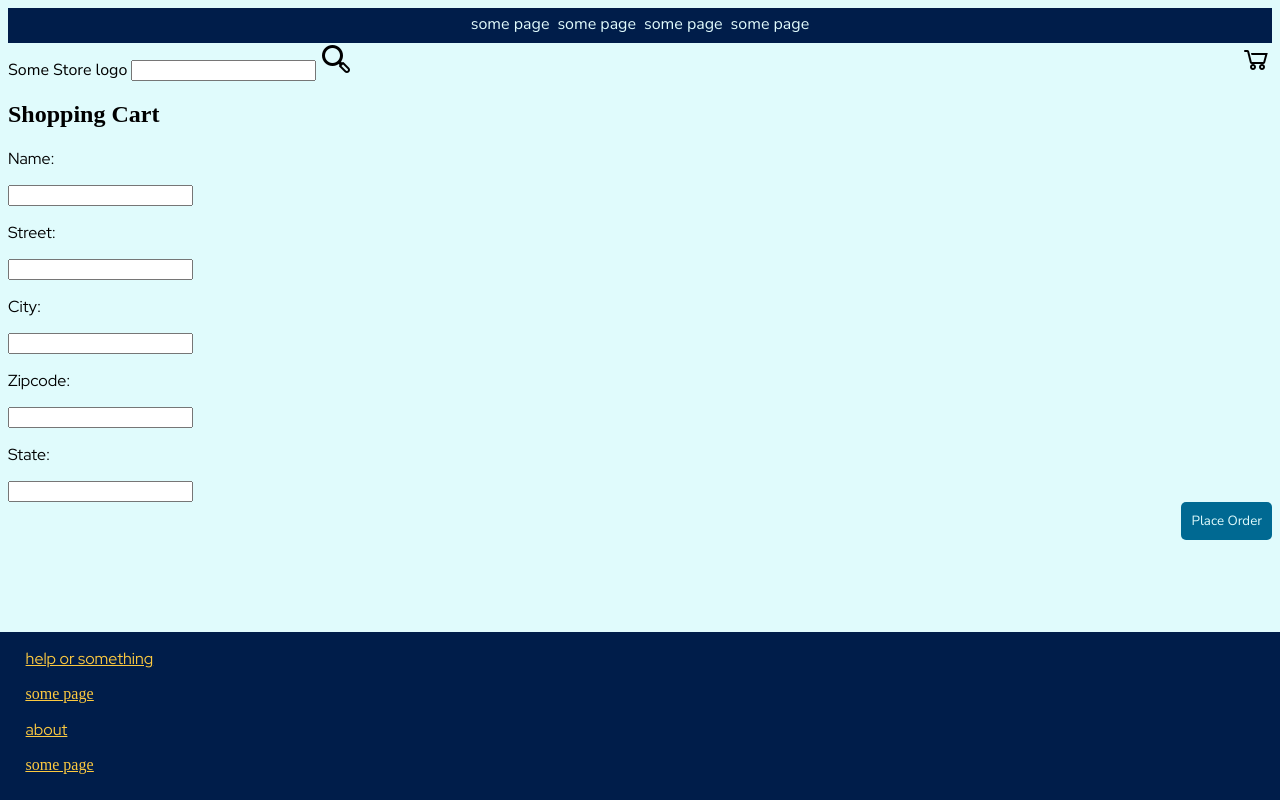
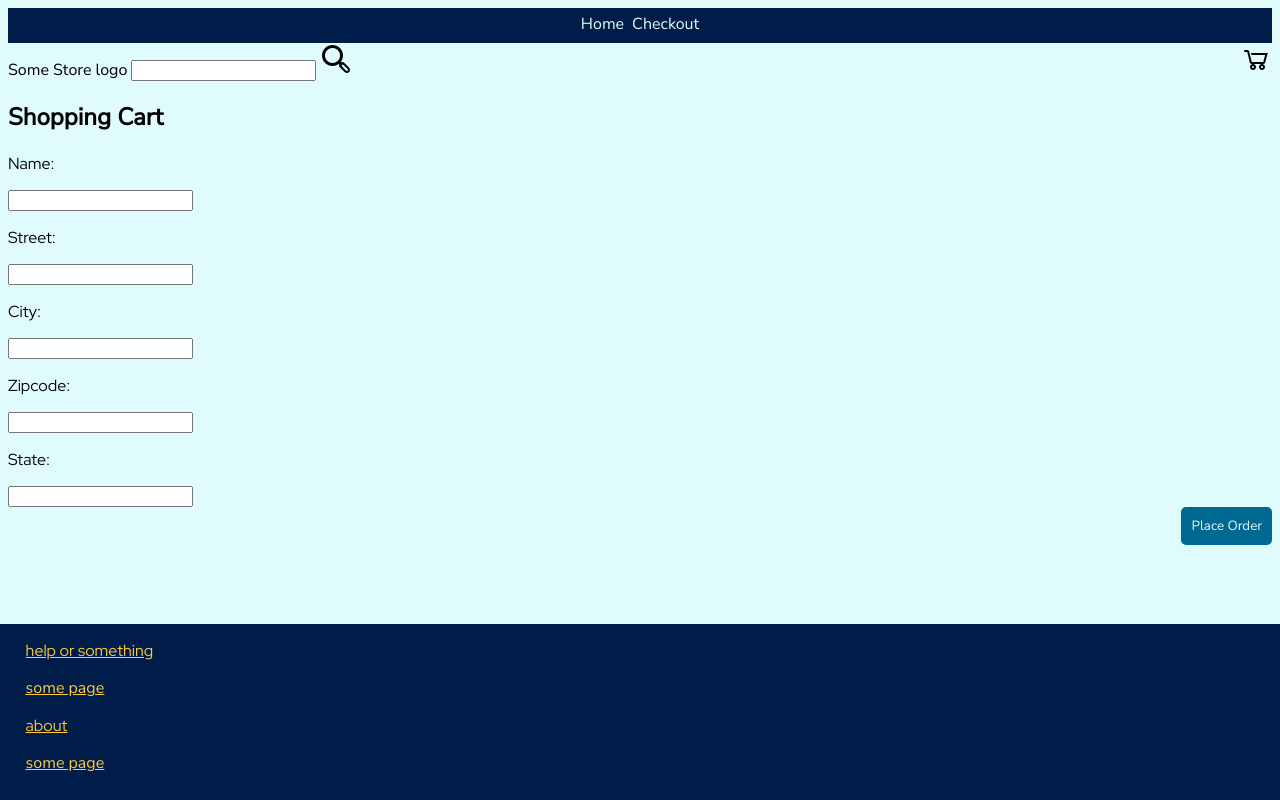
Before and after one commit to jenret/XPStore, a plain HTML site: page views/checkout.html in a window 1280 px wide. Drawn offline with Linux system fonts and the light colour scheme.

Commit message:
links working

```diff
--- a/storePage.js
+++ b/storePage.js
@@ -52,7 +52,7 @@ window.onload = (event) => {
         var precision = 100; // 2 decimals
         var randomPrice = Math.floor(Math.random() * (3 * precision - 1 * precision) + 1 * precision) / (1*precision);
         itemCard = `<div id="itemCard">
-        <img id = "itemImage" src = "../public/images/items/` + item + `.jpg" >
+        <img onclick="addItemToCart(itemNameList[` + itemCount + `], ${randomPrice})" id = "itemImage" src = "../public/images/items/` + item + `.jpg" >
         <p id="itemDescription">` + item + `</p>
         <p>` + randomPrice + `</p>
         <button id="addToCart" onclick="addItemToCart(itemNameList[` + itemCount + `], ${randomPrice})">Buy</button>
--- a/views/checkout.html
+++ b/views/checkout.html
@@ -8,10 +8,8 @@
         <link href="https://fonts.googleapis.com/css2?family=Nunito+Sans&family=Red+Hat+Display&display=swap" rel="stylesheet">
         <title>store prototype</title>
         <nav>
-            <a href="https://www.pictureofhotdog.com/about">some page</a>
-            <a href="https://www.pictureofhotdog.com/about">some page</a>
-            <a href="https://www.pictureofhotdog.com/about">some page</a>
-            <a href="https://www.pictureofhotdog.com/about">some page</a>
+            <a href="../views/index.html">Home</a>
+            <a href="../views/checkout.html">Checkout</a>
         </nav>
     </head>
     <body>
@@ -19,7 +17,9 @@
             <span>Some Store logo</span>
             <input type="text">
             <img id="magnifyGlassImg" src="../public/images/magnifier.png">
-            <img id="cartImg" src="../public/images/cart.png">
+            <a href="../views/checkout.html">
+                <img id="cartImg" src="../public/images/cart.png">
+            </a>
         </div>
     <div id="itemsInCart">
         <h2>Shopping Cart</h2>
--- a/views/css/styles.css
+++ b/views/css/styles.css
@@ -42,7 +42,7 @@ body {
     margin-bottom: 20%;
 }
 
-h1 {
+h1, h2 {
     font-family: 'Nunito Sans', sans-serif;
 }
 
@@ -115,6 +115,7 @@ footer {
     background-color: #001D4A;
     color: #FDCA40;
     text-decoration: underline;
+    font-family: 'Nunito Sans', sans-serif;
 }
 
 footer > a {
```
Also changed, not shown: views/index.html (+5 -5 lines).
